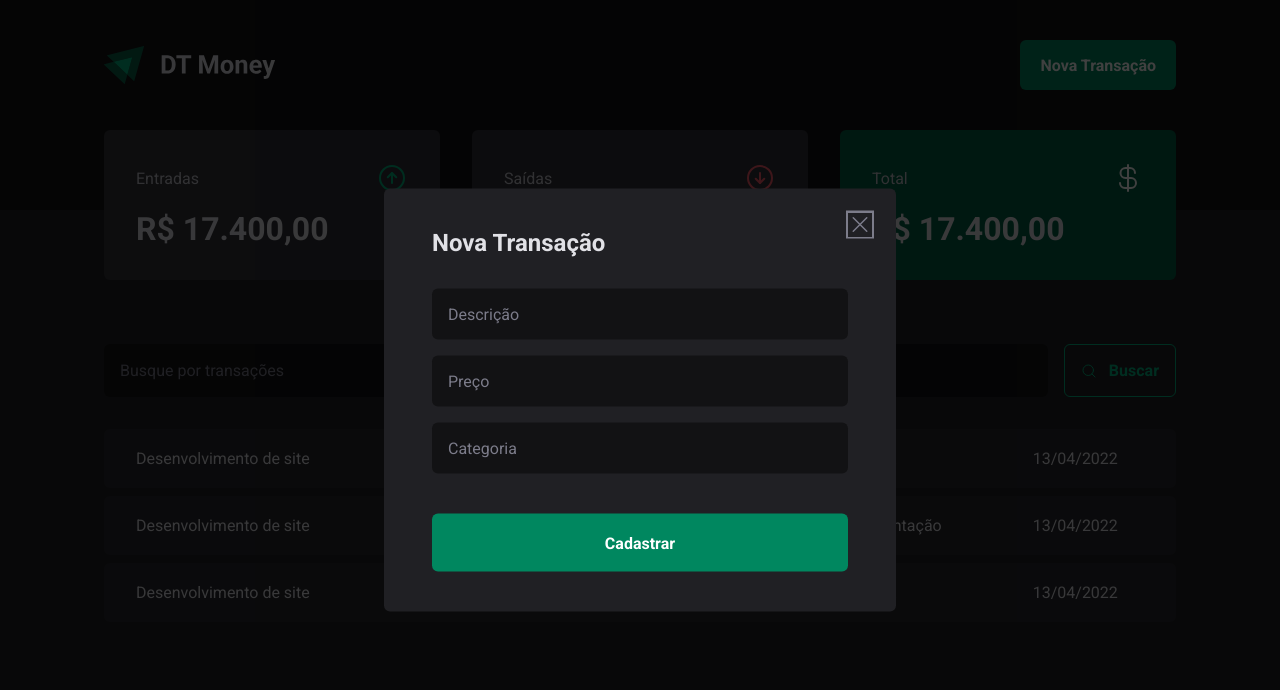
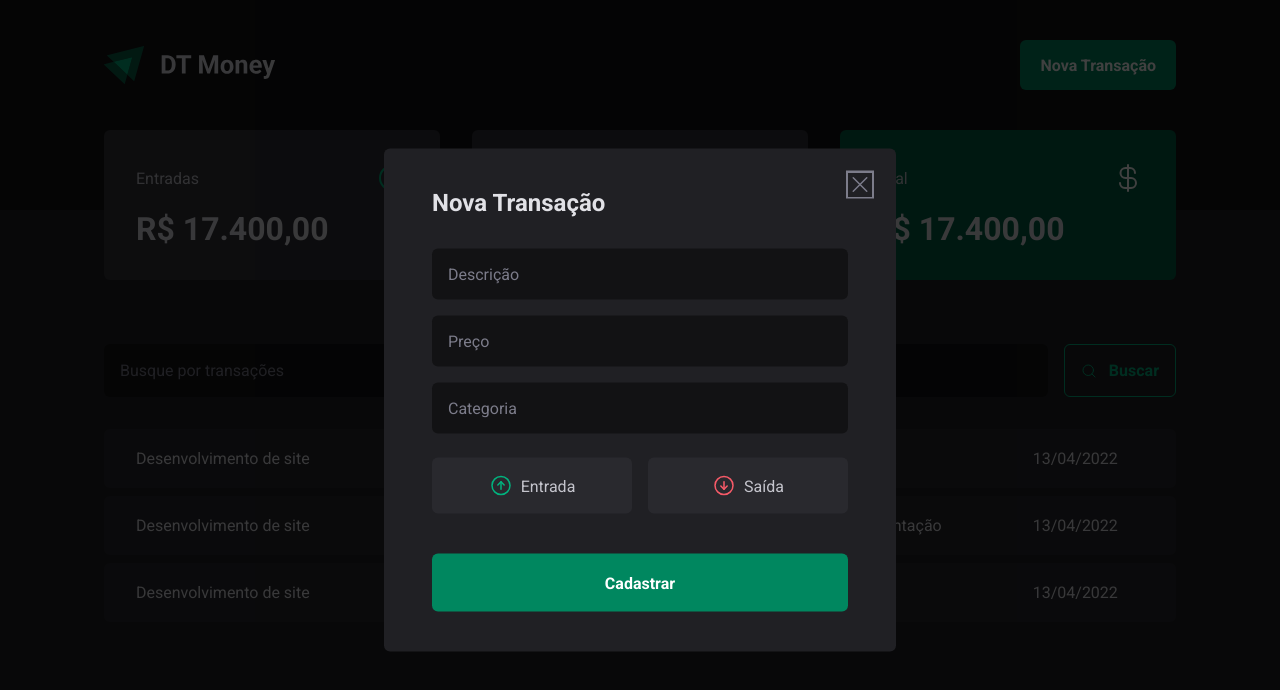
Before and after one commit to guarnieri007/dtMoney, a React (Vite) app: page / in a window 1280 px wide. Both pictures are taken after a click on the button "Nova Transação". Shown: the top 690 px of the page. Built offline with nearby package versions, Linux system fonts and the light colour scheme.

Commit message:
Created the income and outcome buttons

```diff
--- a/src/components/newTransactionalModal.tsx
+++ b/src/components/newTransactionalModal.tsx
@@ -1,6 +1,6 @@
 import * as Dialog from "@radix-ui/react-dialog";
-import { CloseButton, Content, Overlay } from "./newTransactionalModalStyles";
-import { X } from "phosphor-react";
+import { CloseButton, Content, Overlay, TransactionType, TransactionTypeButton } from "./newTransactionalModalStyles";
+import { ArrowCircleDown, ArrowCircleUp, X } from "phosphor-react";
 export function NewTransactionalModal() {
     return (
         <Dialog.Portal>
@@ -17,6 +17,17 @@
                     <input type="number" placeholder="Preço" required />
                     <input type="text" placeholder="Categoria" required />
 
+                    <TransactionType>
+                        <TransactionTypeButton variant="income">
+                            <ArrowCircleUp size={24} />
+                            Entrada
+                        </TransactionTypeButton>
+                        <TransactionTypeButton variant="outcome">
+                            <ArrowCircleDown size={24} />
+                            Saída
+                        </TransactionTypeButton>
+                    </TransactionType>
+
                     <button type="submit">
                         Cadastrar
                     </button>
--- a/src/components/newTransactionalModalStyles.ts
+++ b/src/components/newTransactionalModalStyles.ts
@@ -68,3 +68,30 @@
     cursor: pointer;
     color: ${props => props.theme["gray-500"] };
 `
+interface TransactionTypeButtonProps {
+    variant: "income" | "outcome";
+}
+
+export const TransactionType = styled.div`
+    display: grid;
+    grid-template-columns: repeat(2, 1fr);
+    gap: 1rem;
+    margin-top: 0.5rem;
+`
+
+export const TransactionTypeButton = styled.button<TransactionTypeButtonProps>`
+    background: ${props => props.theme["gray-700"] };
+    padding: 1rem;
+    display: flex;
+    align-items: center;
+    justify-content: center;
+    gap: 0.5rem;
+    border-radius: 6px;
+    cursor: pointer;
+    border: 0;
+    color: ${props => props.theme["gray-300"] };
+
+    svg {
+        color: ${props => props.variant === "income" ? props.theme["green-300"] : props.theme["red-300"] };
+    }
+`
```
